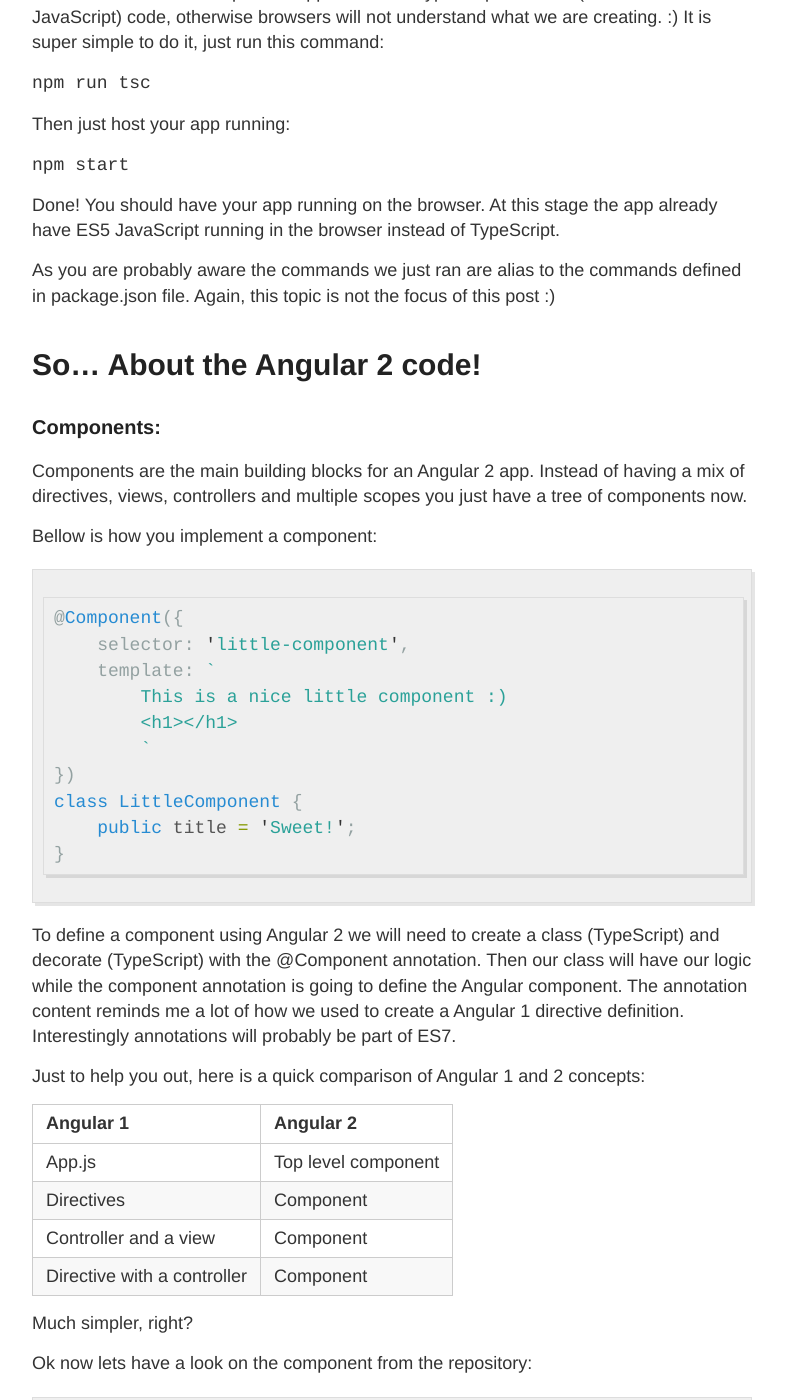
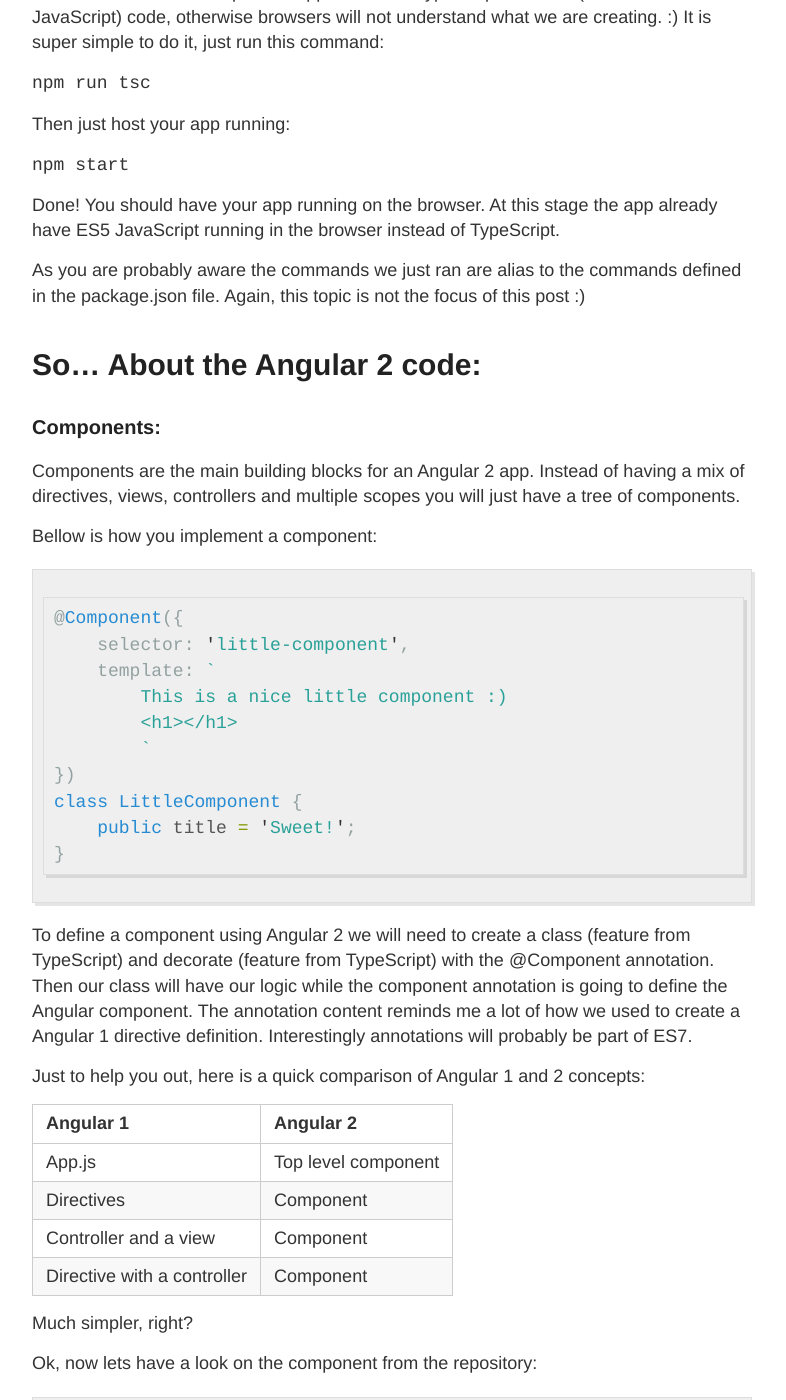
Before and after one commit to rafaelaudy/rafaelaudy.github.io, a Jekyll site: the page built from _posts/2015-10-30-simple-angular-2-app.md, in a window 1280 px wide and 1400 px high, scrolled down 1144 px. Shown: the whole window, without its empty margins (248-1034 px from the left). Built offline with Jekyll 4.4.1, drawn with Linux system fonts in a browser that asks for light colours; Markdown is read by kramdown in place of the engine named in the settings; comment, search, counter and statistics services are not loaded; some of the changed text lies outside the part shown.

Commit message:
Improving the english grammar

````diff
--- a/_posts/2015-10-30-simple-angular-2-app.md
+++ b/_posts/2015-10-30-simple-angular-2-app.md
@@ -45,14 +45,14 @@
 Done! You should have your app running on the browser.
 At this stage the app already have ES5 JavaScript running in the browser instead of TypeScript.
 
-As you are probably aware the commands we just ran are alias to the commands defined in package.json file.
+As you are probably aware the commands we just ran are alias to the commands defined in the package.json file.
 Again, this topic is not the focus of this post :)
 
-# So... About the Angular 2 code!
+# So... About the Angular 2 code:
 
 ### Components:
 Components are the main building blocks for an Angular 2 app.
-Instead of having a mix of directives, views, controllers and multiple scopes you just have a tree of components now.
+Instead of having a mix of directives, views, controllers and multiple scopes you will just have a tree of components.
 
 Bellow is how you implement a component:
 
@@ -69,7 +69,7 @@
 }
 ```
 
-To define a component using Angular 2 we will need to create a class (TypeScript) and decorate (TypeScript) with the @Component annotation.
+To define a component using Angular 2 we will need to create a class (feature from TypeScript) and decorate (feature from TypeScript) with the @Component annotation.
 Then our class will have our logic while the component annotation is going to define the Angular component.
 The annotation content reminds me a lot of how we used to create a Angular 1 directive definition. Interestingly annotations will probably be part of ES7.
 
@@ -85,7 +85,7 @@
 Much simpler, right?
 
 
-Ok now lets have a look on the component from the repository:
+Ok, now lets have a look on the component from the repository:
 
 ```javascript
 // Ignore this for now
@@ -162,7 +162,7 @@
 bootstrap(AppComponent);
 ```
 
-Now you can just go and use it on your index.html.
+Now you can just go to the index.html and use it.
 
 ```html
 <html>
````
Also changed, not shown: other parts of _posts/2015-10-30-simple-angular-2-app.md (+12 -12 lines).
